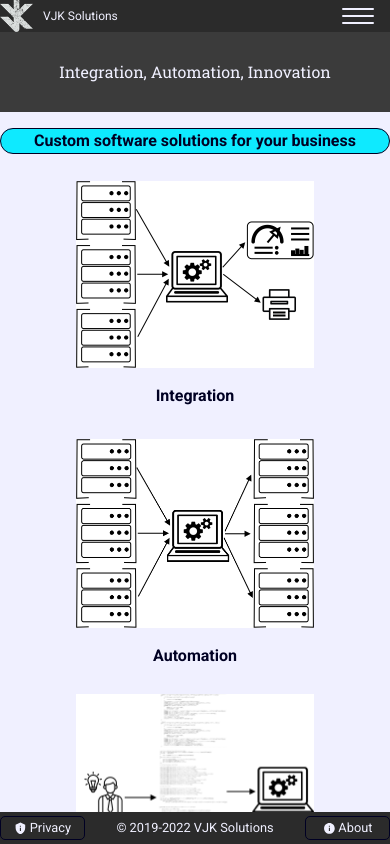
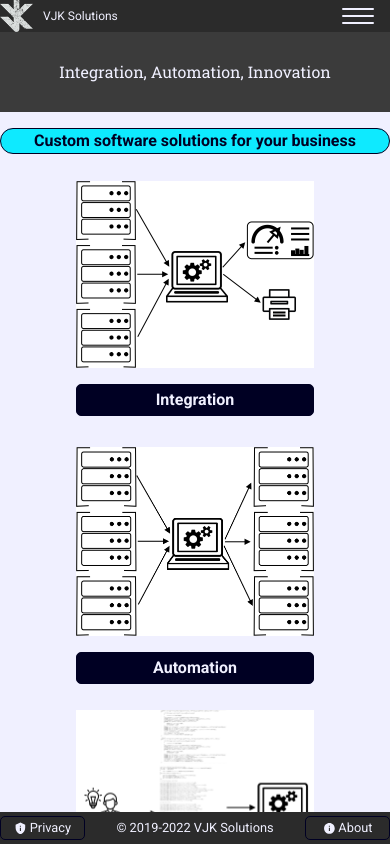
Before and after one commit to vjkrammes/vjksolutions.react, a React (Create React App) app: page / in a window 390 px wide. Built offline with nearby package versions, Linux system fonts and the light colour scheme.

Commit message:
Make clickables on home page more obv for mobile

```diff
--- a/src/Components/Home/HomePage.css
+++ b/src/Components/Home/HomePage.css
@@ -56,6 +56,17 @@
   text-align: center;
 }
 
+@media (hover: none) {
+  .servicetag {
+    text-decoration: none;
+    background-color: var(--primarybutton-background);
+    color: var(--primarybutton-color);
+    padding: 3px 5px;
+    border: 1px solid var(--black-color);
+    border-radius: 5px;
+  }
+}
+
 @media screen and (min-width: 600px) {
   .bannertext {
     font-size: 2rem;
```
